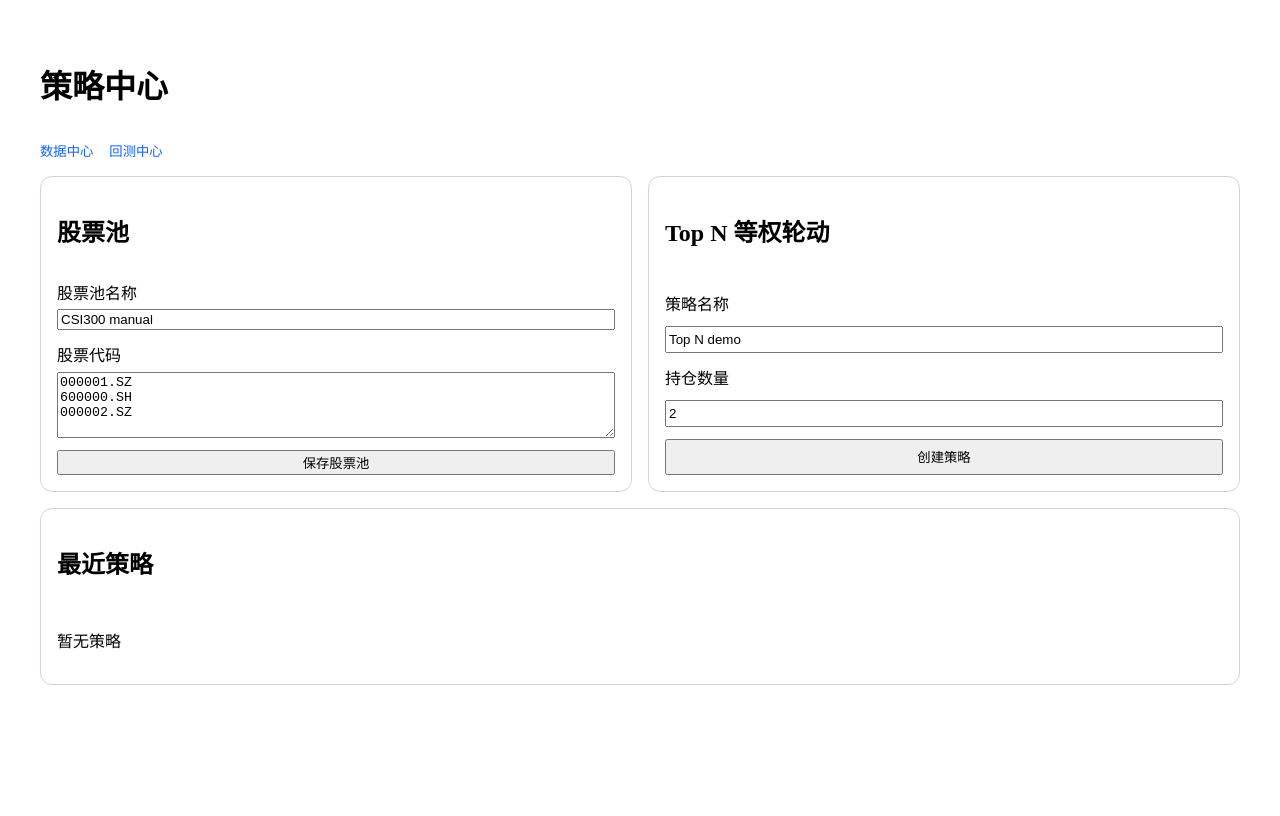
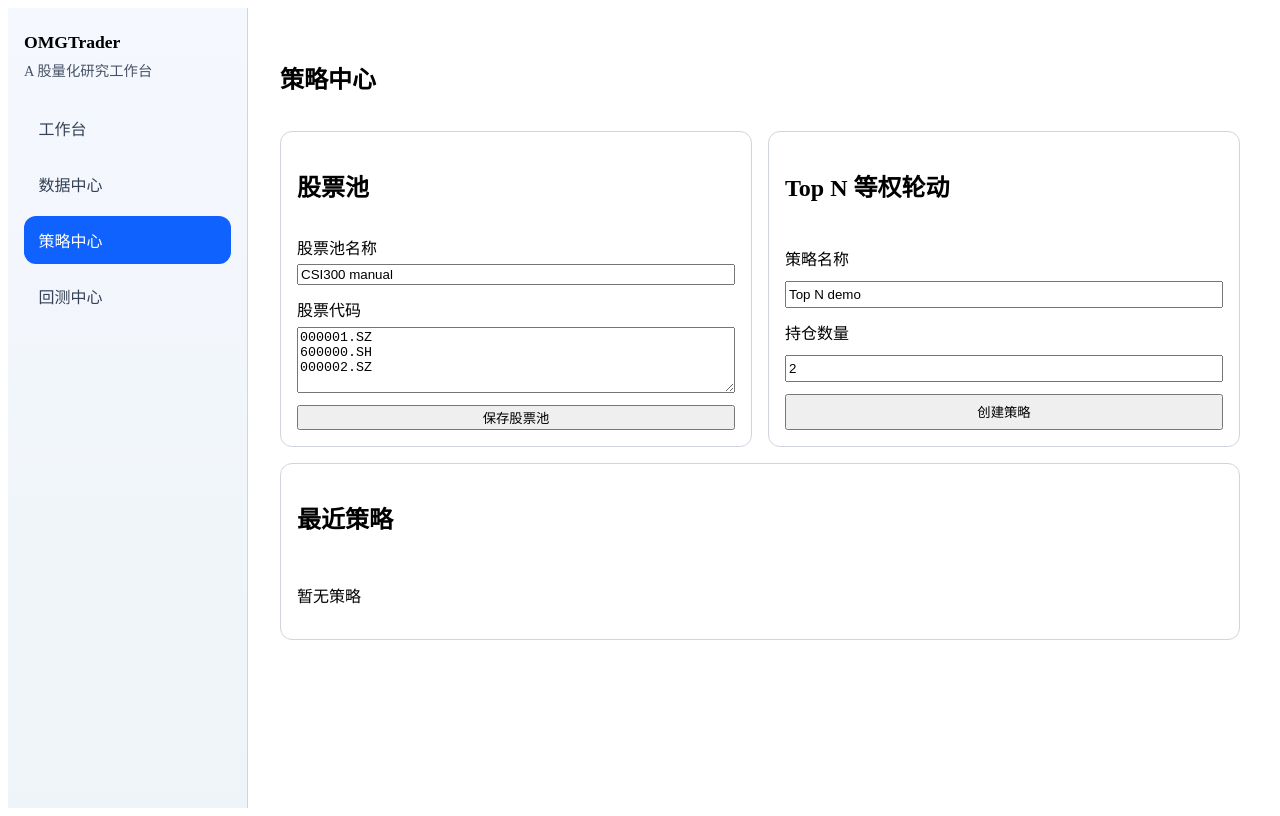
Before and after one commit to guangyu-nut/omgtrader, a Vue app in the folder frontend/: page /strategy-center in a window 1280 px wide. Built offline with nearby package versions, Linux system fonts and the light colour scheme; no server answers.

Commit message:
feat: add app sidebar shell

```diff
--- a/frontend/src/App.vue
+++ b/frontend/src/App.vue
@@ -1,3 +1,18 @@
 <template>
-  <RouterView />
+  <RouterView v-slot="{ Component }">
+    <AppShell v-if="showShell" data-testid="shell-container">
+      <component :is="Component" />
+    </AppShell>
+    <component :is="Component" v-else />
+  </RouterView>
 </template>
+
+<script setup lang="ts">
+import { computed } from "vue";
+import { useRoute } from "vue-router";
+
+import AppShell from "./components/app/AppShell.vue";
+
+const route = useRoute();
+const showShell = computed(() => route.meta.shell === true);
+</script>
--- /dev/null
+++ b/frontend/src/components/app/AppShell.vue
@@ -0,0 +1,111 @@
+<template>
+  <div class="app-shell">
+    <aside class="sidebar" data-testid="app-sidebar">
+      <div class="brand">
+        <h1>OMGTrader</h1>
+        <p>A 股量化研究工作台</p>
+      </div>
+
+      <nav class="nav">
+        <RouterLink
+          v-for="item in navItems"
+          :key="item.name"
+          :class="['nav-link', { 'is-active': route.name === item.name }]"
+          :data-route-name="item.name"
+          :to="item.to"
+        >
+          {{ item.label }}
+        </RouterLink>
+      </nav>
+    </aside>
+
+    <section class="content">
+      <slot />
+    </section>
+  </div>
+</template>
+
+<script setup lang="ts">
+import { useRoute } from "vue-router";
+
+const route = useRoute();
+
+const navItems = [
+  { label: "工作台", name: "workbench", to: "/workbench" },
+  { label: "数据中心", name: "data-center", to: "/data-center" },
+  { label: "策略中心", name: "strategy-center", to: "/strategy-center" },
+  { label: "回测中心", name: "backtests", to: "/backtests" },
+];
+</script>
+
+<style scoped>
+.app-shell {
+  display: grid;
+  grid-template-columns: 240px minmax(0, 1fr);
+  min-height: 100vh;
+}
+
+.sidebar {
+  background: linear-gradient(180deg, #f5f8ff 0%, #eef4f7 100%);
+  border-right: 1px solid #d0d5dd;
+  display: grid;
+  align-content: start;
+  gap: 1.5rem;
+  padding: 1.5rem 1rem;
+}
+
+.brand {
+  display: grid;
+  gap: 0.35rem;
+}
+
+.brand h1,
+.brand p {
+  margin: 0;
+}
+
+.brand h1 {
+  font-size: 1.1rem;
+}
+
+.brand p {
+  color: #475467;
+  font-size: 0.9rem;
+}
+
+.nav {
+  display: grid;
+  gap: 0.5rem;
+}
+
+.nav-link {
+  border-radius: 0.75rem;
+  color: #344054;
+  padding: 0.75rem 0.9rem;
+  text-decoration: none;
+}
+
+.nav-link.is-active {
+  background: #0f62fe;
+  color: #ffffff;
+}
+
+.content {
+  min-width: 0;
+}
+
+@media (max-width: 900px) {
+  .app-shell {
+    grid-template-columns: 1fr;
+  }
+
+  .sidebar {
+    border-bottom: 1px solid #d0d5dd;
+    border-right: none;
+  }
+
+  .nav {
+    grid-template-columns: repeat(2, minmax(0, 1fr));
+  }
+}
+</style>
--- a/frontend/src/router.ts
+++ b/frontend/src/router.ts
@@ -11,31 +11,49 @@ export const router = createRouter({
       path: "/login",
       name: "login",
       component: () => import("./views/LoginView.vue"),
+      meta: {
+        shell: false,
+      },
     },
     {
       path: "/workbench",
       name: "workbench",
       component: () => import("./views/WorkbenchView.vue"),
+      meta: {
+        shell: true,
+      },
     },
     {
       path: "/backtests",
       name: "backtests",
       component: () => import("./views/BacktestCenterView.vue"),
+      meta: {
+        shell: true,
+      },
     },
     {
       path: "/data-center",
       name: "data-center",
       component: () => import("./views/DataCenterView.vue"),
+      meta: {
+        shell: true,
+      },
     },
     {
       path: "/strategy-center",
       name: "strategy-center",
       component: () => import("./views/StrategyCenterView.vue"),
+      meta: {
+        shell: true,
+      },
     },
     {
       path: "/results/:jobId",
       name: "results",
       component: () => import("./views/ResultsView.vue"),
+      meta: {
+        shell: true,
+      },
     },
   ],
 });
--- a/frontend/src/views/BacktestCenterView.vue
+++ b/frontend/src/views/BacktestCenterView.vue
@@ -2,10 +2,6 @@
   <main class="page">
     <header class="page-header">
       <h1>回测中心</h1>
-      <nav class="nav">
-        <button type="button" @click="goTo('/workbench')">工作台</button>
-        <button type="button" @click="goTo('/results/demo')">结果页</button>
-      </nav>
     </header>
 
     <p v-if="errorMessage" class="error">{{ errorMessage }}</p>
@@ -41,10 +37,6 @@ onMounted(async () => {
   await backtestStore.loadRecentJobs();
 });
 
-async function goTo(path: string) {
-  await router.push(path);
-}
-
 async function handleLaunch() {
   errorMessage.value = "";
 
@@ -74,19 +66,6 @@ async function handleLaunch() {
   gap: 0.75rem;
 }
 
-.nav {
-  display: flex;
-  gap: 1rem;
-}
-
-.nav button {
-  background: none;
-  border: none;
-  color: #0f62fe;
-  cursor: pointer;
-  padding: 0;
-}
-
 .grid {
   display: grid;
   gap: 1rem;
--- a/frontend/src/views/DataCenterView.vue
+++ b/frontend/src/views/DataCenterView.vue
@@ -2,10 +2,6 @@
   <main class="page">
     <header class="page-header">
       <h1>数据中心</h1>
-      <nav class="nav">
-        <button type="button" @click="goTo('/workbench')">工作台</button>
-        <button type="button" @click="goTo('/strategy-center')">策略中心</button>
-      </nav>
     </header>
 
     <p v-if="errorMessage" class="error">{{ errorMessage }}</p>
@@ -45,7 +41,6 @@
 <script setup lang="ts">
 import { onMounted, ref } from "vue";
 
-import { router } from "../router";
 import DataSourceForm from "../components/data/DataSourceForm.vue";
 import SyncTaskTable from "../components/data/SyncTaskTable.vue";
 import { marketDataStore } from "../stores/marketData";
@@ -62,10 +57,6 @@ onMounted(async () => {
     errorMessage.value = error instanceof Error ? error.message : "加载数据中心失败";
   }
 });
-
-async function goTo(path: string) {
-  await router.push(path);
-}
 
 async function handleCreateDataSource() {
   errorMessage.value = "";
@@ -92,19 +83,6 @@ async function handleCreateDataSource() {
 .page-header {
   display: grid;
   gap: 0.75rem;
-}
-
-.nav {
-  display: flex;
-  gap: 1rem;
-}
-
-.nav button {
-  background: none;
-  border: none;
-  color: #0f62fe;
-  cursor: pointer;
-  padding: 0;
 }
 
 .grid {
--- a/frontend/src/views/StrategyCenterView.vue
+++ b/frontend/src/views/StrategyCenterView.vue
@@ -2,10 +2,6 @@
   <main class="page">
     <header class="page-header">
       <h1>策略中心</h1>
-      <nav class="nav">
-        <button type="button" @click="goTo('/data-center')">数据中心</button>
-        <button type="button" @click="goTo('/backtests')">回测中心</button>
-      </nav>
     </header>
 
     <p v-if="errorMessage" class="error">{{ errorMessage }}</p>
@@ -30,7 +26,6 @@
 <script setup lang="ts">
 import { ref } from "vue";
 
-import { router } from "../router";
 import StockPoolEditor from "../components/strategies/StockPoolEditor.vue";
 import StrategyForm from "../components/strategies/StrategyForm.vue";
 import { strategyStore } from "../stores/strategies";
@@ -41,10 +36,6 @@ const stockPoolName = ref("CSI300 manual");
 const strategyName = ref("Top N demo");
 const successMessage = ref("");
 const symbolsText = ref("000001.SZ\n600000.SH\n000002.SZ");
-
-async function goTo(path: string) {
-  await router.push(path);
-}
 
 async function handleCreateStockPool() {
   errorMessage.value = "";
@@ -95,19 +86,6 @@ async function handleCreateStrategy() {
   gap: 0.75rem;
 }
 
-.nav {
-  display: flex;
-  gap: 1rem;
-}
-
-.nav button {
-  background: none;
-  border: none;
-  color: #0f62fe;
-  cursor: pointer;
-  padding: 0;
-}
-
 .grid {
   display: grid;
   gap: 1rem;
--- a/frontend/src/views/WorkbenchView.vue
+++ b/frontend/src/views/WorkbenchView.vue
@@ -2,10 +2,6 @@
   <main class="page">
     <header class="page-header">
       <h1>工作台</h1>
-      <nav class="nav">
-        <button type="button" @click="goTo('/backtests')">回测中心</button>
-        <button type="button" @click="goTo('/results/demo')">结果页</button>
-      </nav>
     </header>
 
     <section class="grid">
@@ -18,7 +14,6 @@
 <script setup lang="ts">
 import { onMounted } from "vue";
 
-import { router } from "../router";
 import RecentRunsPanel from "../components/workbench/RecentRunsPanel.vue";
 import DataStatusPanel from "../components/workbench/DataStatusPanel.vue";
 import { backtestStore } from "../stores/backtests";
@@ -26,10 +21,6 @@ import { backtestStore } from "../stores/backtests";
 onMounted(async () => {
   await backtestStore.loadRecentJobs();
 });
-
-async function goTo(path: string) {
-  await router.push(path);
-}
 </script>
 
 <style scoped>
@@ -44,19 +35,6 @@ async function goTo(path: string) {
   gap: 0.75rem;
 }
 
-.nav {
-  display: flex;
-  gap: 1rem;
-}
-
-.nav button {
-  background: none;
-  border: none;
-  color: #0f62fe;
-  cursor: pointer;
-  padding: 0;
-}
-
 .grid {
   display: grid;
   gap: 1rem;
```
Also changed, not shown: 3 other files (tests, documents, lock files or other folders).
